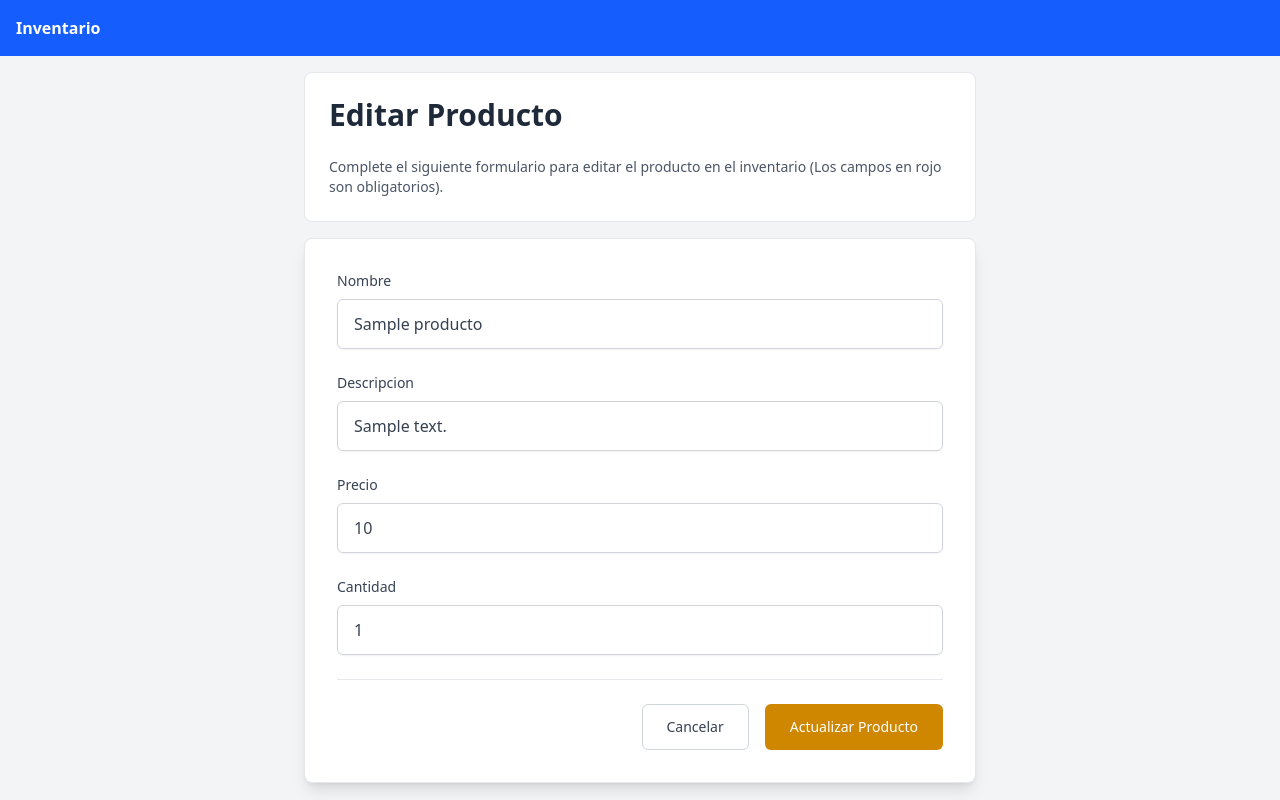
After one commit to Techmo404/backend-p2-c2-p2025, a Django app: page /producto/editar/1/ in a window 1280 px wide. The commit adds this page. Run offline with Django 4.2, Linux system fonts and the light colour scheme; tables that the repository leaves empty hold one stand-in row (values such as "Sample post").

Commit message:
feat: actualizacion de proyecto

```diff
--- a/bienvenida/bienvenida/urls.py
+++ b/bienvenida/bienvenida/urls.py
@@ -23,5 +23,5 @@ urlpatterns = [
     path('admin/', admin.site.urls),
     path('inicio/', views.mostrar_bienvenida, name='Inicio'),
     path('productos/', views.lista_productos, name='Productos'),
-    path('inventario/', include('inventario.urls'))
+    path('', include('inventario.urls'))
 ]
--- a/bienvenida/inventario/forms.py
+++ b/bienvenida/inventario/forms.py
@@ -3,4 +3,4 @@ from .models import Producto
 class ProductoForm(forms.ModelForm):
     class Meta:
         model = Producto
-        fields = ['nombre', 'precio', 'descripcion', 'stock']
+        fields = ['nombre', 'precio', 'descripcion', 'cantidad']
--- a/bienvenida/inventario/models.py
+++ b/bienvenida/inventario/models.py
@@ -4,7 +4,7 @@ class Producto(models.Model):
     nombre = models.CharField(max_length=100)
     precio = models.IntegerField(default=0)
     descripcion = models.CharField(max_length=256,default="")
-    stock = models.IntegerField(default=0)
+    cantidad = models.IntegerField(default=0)
 
     def __str__(self):
         return self.nombre
--- a/bienvenida/inventario/templates/inventario/base.html
+++ b/bienvenida/inventario/templates/inventario/base.html
@@ -1,37 +1,24 @@
-<head>
+<!DOCTYPE html>
+<html lang="es">
+  <head>
+    <meta charset="UTF-8" />
+    <meta name="viewport" content="width=device-width, initial-scale=1.0" />
     <title>
-        {% block  title %}
-        {% endblock %}
-
+      {% block title %}
+        Inventario
+      {% endblock %}
     </title>
     <script src="https://cdn.jsdelivr.net/npm/@tailwindcss/browser@4"></script>
-</head>
+  </head>
 
-<body>
-    <header class="bg-blue-600 text-white p-4">
-        {% block  header %}
+  <body class="bg-gray-100 text-gray-800">
+    <nav class="bg-blue-600 p-4 text-white">
+      <a href="{% url 'lista_productos' %}" class="font-bold">Inventario</a>
+    </nav>
+    <div class="container mx-auto p-4">
+      {% block content %}
 
-        {% endblock %}
-    </header>
-    <hr />
-
-    <nav>
-        {% block  breadcrumb %}
-
-        {% endblock %}
-    </nav>
-    <hr />
-
-    <main>
-        {% block  content %}
-
-        {% endblock %}
-    </main>
-    <hr />
-    <footer class="bg-violet-400">
-        {% block  footer %}
-
-        {% endblock %}
-    </footer>
-
-</body>
+      {% endblock %}
+    </div>
+  </body>
+</html>
--- /dev/null
+++ b/bienvenida/inventario/templates/inventario/editar_producto.html
@@ -0,0 +1,103 @@
+{% extends 'inventario/base.html' %}
+
+{% block title %}
+  Editar Producto
+{% endblock %}
+
+{% block content %}
+  <div class="max-w-2xl mx-auto">
+    <div class="bg-white mb-4 p-6 rounded-lg border border-gray-200">
+      <h1 class="text-3xl font-bold text-gray-800 mb-6">Editar Producto</h1>
+      <p class="text-sm text-gray-600">Complete el siguiente formulario para editar el producto en el inventario (Los campos en rojo son obligatorios).</p>
+    </div>
+    <form method="post" class="bg-white p-8 rounded-lg shadow-lg border border-gray-200">
+      {% csrf_token %}
+
+      <!-- Campo Nombre -->
+      <div class="mb-6">
+        <label for="{{ form.nombre.id_for_label }}" class="block text-sm font-medium text-gray-700 mb-2">{{ form.nombre.label }}</label>
+        {{ form.nombre }}
+        {% if form.nombre.errors %}
+          <div class="mt-2 text-sm text-red-600">{{ form.nombre.errors }}</div>
+        {% endif %}
+      </div>
+
+      <!-- Campo Descripción -->
+      <div class="mb-6">
+        <label for="{{ form.descripcion.id_for_label }}" class="block text-sm font-medium text-gray-700 mb-2">{{ form.descripcion.label }}</label>
+        {{ form.descripcion }}
+        {% if form.descripcion.errors %}
+          <div class="mt-2 text-sm text-red-600">{{ form.descripcion.errors }}</div>
+        {% endif %}
+      </div>
+
+      <!-- Campo Precio -->
+      <div class="mb-6">
+        <label for="{{ form.precio.id_for_label }}" class="block text-sm font-medium text-gray-700 mb-2">{{ form.precio.label }}</label>
+        {{ form.precio }}
+        {% if form.precio.errors %}
+          <div class="mt-2 text-sm text-red-600">{{ form.precio.errors }}</div>
+        {% endif %}
+      </div>
+
+      <!-- Campo Cantidad -->
+      <div class="mb-6">
+        <label for="{{ form.cantidad.id_for_label }}" class="block text-sm font-medium text-gray-700 mb-2">{{ form.cantidad.label }}</label>
+        {{ form.cantidad }}
+        {% if form.cantidad.errors %}
+          <div class="mt-2 text-sm text-red-600">{{ form.cantidad.errors }}</div>
+        {% endif %}
+      </div>
+
+      <!-- Botones -->
+      <div class="flex items-center justify-end space-x-4 pt-6 border-t border-gray-200">
+        <a href="{% url 'lista_productos' %}" class="hover:scale-105 transition-all ease-in inline-flex items-center px-6 py-3 border border-gray-300 text-sm font-medium rounded-md text-gray-700 bg-white hover:bg-gray-50 focus:outline-none focus:ring-2 focus:ring-offset-2 focus:ring-gray-500 transition duration-200">Cancelar</a>
+        <button type="submit" class="hover:scale-105 transition-all ease-in inline-flex items-center px-6 py-3 border border-transparent text-sm font-medium rounded-md text-white bg-yellow-600 hover:bg-yellow-700 focus:outline-none focus:ring-2 focus:ring-offset-2 focus:ring-yellow-500 transition duration-200">Actualizar Producto</button>
+      </div>
+    </form>
+  </div>
+
+  <style>
+    /* Estilos para los campos del formulario */
+    input,
+    textarea,
+    select {
+      width: 100%;
+      padding: 0.75rem 1rem;
+      border: 1px solid #d1d5db;
+      border-radius: 0.375rem;
+      box-shadow: 0 1px 2px 0 rgba(0, 0, 0, 0.05);
+      color: #374151;
+      transition: all 0.2s ease-in-out;
+    }
+
+    input::placeholder,
+    textarea::placeholder {
+      color: #9ca3af;
+    }
+
+    input:focus,
+    textarea:focus,
+    select:focus {
+      outline: none;
+      ring: 2px solid #eab308;
+      border-color: #eab308;
+      box-shadow: 0 0 0 2px rgba(234, 179, 8, 0.2);
+    }
+
+    textarea {
+      resize: vertical;
+      min-height: 100px;
+    }
+
+    input:invalid {
+      border-color: #fca5a5;
+    }
+
+    input:invalid:focus {
+      ring: 2px solid #ef4444;
+      border-color: #ef4444;
+      box-shadow: 0 0 0 2px rgba(239, 68, 68, 0.2);
+    }
+  </style>
+{% endblock %}
--- a/bienvenida/inventario/templates/inventario/producto_form.html
+++ /dev/null
@@ -1,5 +0,0 @@
-<form action="" method="post">
-    {% csrf_token %}
-    {{form}}
-    <button type="submit">Submit</button>
-</form>
--- a/bienvenida/inventario/urls.py
+++ b/bienvenida/inventario/urls.py
@@ -1,8 +1,10 @@
 from django.urls import path
 from . import views
+
 urlpatterns = [
-    path('productos/', views.producto_list, name='producto_list'),
-    path('productos/nuevo/', views.producto_create,name='producto_create'),
-    path('productos/<int:pk>/', views.producto_detail,name='producto_detail'),
-    path('productos/<int:pk>/editar/', views.producto_update,name='producto_update'),path('productos/<int:pk>/eliminar/', views.producto_delete,name='producto_delete'),
+    path("", views.lista_productos, name="lista_productos"),
+    path("producto/<int:id>/", views.detalle_producto, name="detalle_producto"),
+    path("producto/nuevo/", views.nuevo_producto, name="nuevo_producto"),
+    path("producto/editar/<int:id>/", views.editar_producto, name="editar_producto"),
+    path("producto/eliminar/<int:id>/", views.eliminar_producto, name="eliminar_producto"),
 ]
--- a/bienvenida/inventario/views.py
+++ b/bienvenida/inventario/views.py
@@ -2,45 +2,38 @@ from django.shortcuts import render, get_object_or_404, redirect
 from .models import Producto
 from .forms import ProductoForm
 
-# Create your views here.
-def producto_list(request):
+def lista_productos(request):
     productos = Producto.objects.all()
-    return render(request, 'inventario/producto_list.html',
-                  {'object_list': productos})
+    return render(request, 'inventario/lista_productos.html', {'productos': productos})
 
-def producto_detail(request, pk):
-    producto = get_object_or_404(Producto, pk=pk)
-    return render(request, 'inventario/producto_detail.html',
-                  {'object': producto})
+def detalle_producto(request, id):
+    producto = get_object_or_404(Producto, id=id)
+    return render(request, 'inventario/detalle_producto.html', {'producto': producto})
 
-def producto_create(request):
+def nuevo_producto(request):
     if request.method == 'POST':
         form = ProductoForm(request.POST)
         if form.is_valid():
             form.save()
-            return redirect('producto_list')
+            return redirect('lista_productos')
     else:
         form = ProductoForm()
-        return render(request, 'inventario/producto_form.html', {'form':
-                                                                 form})
+    return render(request, 'inventario/nuevo_producto.html', {'form': form})
 
-# UPDATE
-def producto_update(request, pk):
-    producto = get_object_or_404(Producto, pk=pk)
+def editar_producto(request, id):
+    producto = get_object_or_404(Producto, id=id)
     if request.method == 'POST':
         form = ProductoForm(request.POST, instance=producto)
         if form.is_valid():
             form.save()
-            return redirect('producto_list')
-        else:
-            form = ProductoForm(instance=producto)
-            return render(request, 'inventario/producto_form.html', {'form':
-                                                                     form})
+            return redirect('lista_productos')
+    else:
+        form = ProductoForm(instance=producto)
+    return render(request, 'inventario/editar_producto.html', {'form': form})
 
-# DELETE
-def producto_delete(request, pk):
-    producto = get_object_or_404(Producto, pk=pk)
+def eliminar_producto(request, id):
+    producto = get_object_or_404(Producto, id=id)
     if request.method == 'POST':
         producto.delete()
-        return redirect('producto_list')
-    return render(request,'inventario/producto_confirm_delete.html', {'object': producto})
+        return redirect('lista_productos')
+    return render(request, 'inventario/eliminar_producto.html', {'producto': producto})
```
Also changed, not shown: bienvenida/inventario/templates/inventario/detalle_producto.html (added, +16 -0 lines), bienvenida/inventario/templates/inventario/eliminar_producto.html (added, +15 -0 lines), bienvenida/inventario/templates/inventario/lista_productos.html (added, +38 -0 lines), bienvenida/inventario/templates/inventario/nuevo.producto.html (added, +103 -0 lines), bienvenida/inventario/templates/inventario/producto_list.html (deleted, +0 -38 lines), bienvenida/inventario/migrations/0002_rename_stock_producto_cantidad.py (added).
